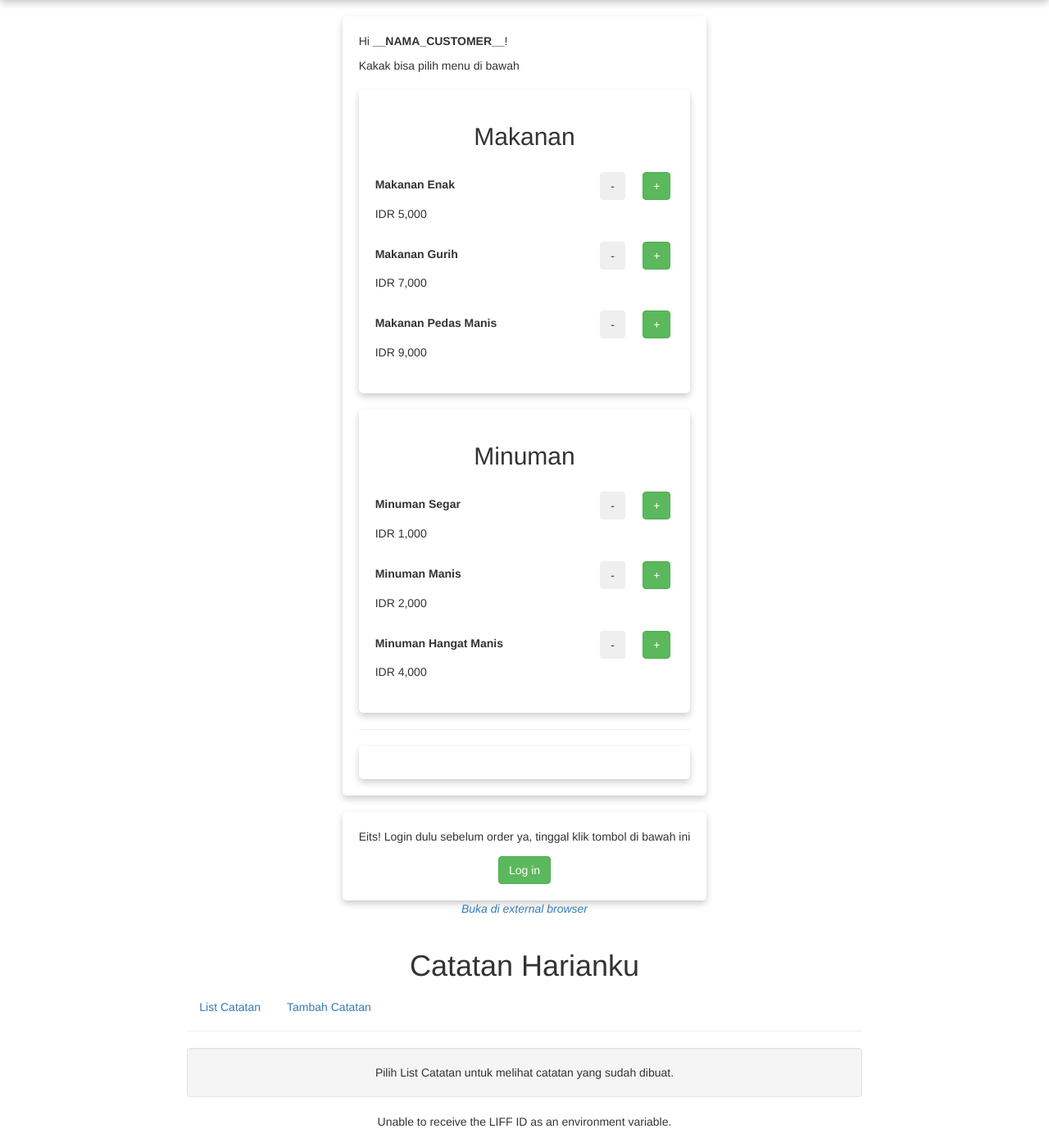
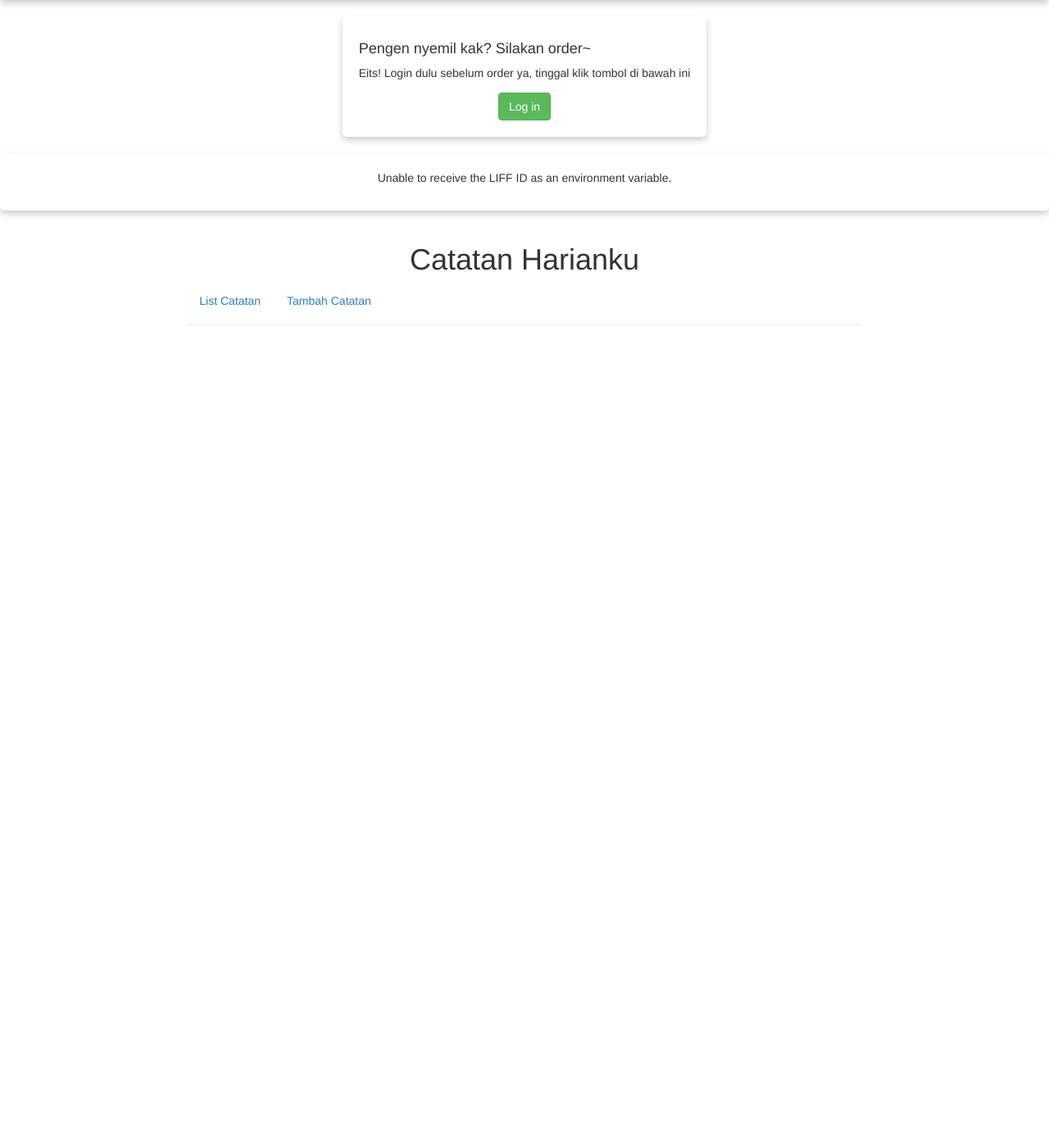
Before and after one commit to eliteraihan/liff-food-ordering, a PHP site: page / in a window 1280 px wide. Shown: the part 160-1549 px from the top of the page at 82% size. After the commit the page ends 557 px from the top, so only its background shows below. Run offline with PHP 8.4, Linux system fonts and the light colour scheme; some libraries are stand-ins or nearby versions.

Commit message:
add liff app

```diff
--- a/public/index.html
+++ b/public/index.html
@@ -25,7 +25,7 @@
             <div id="content" class="center-block">
                 <!-- class="hidden" -->
                 <div id="loggedin" class="card">
-                    <p>Hi <span class="bold">__NAMA_CUSTOMER__</span>!</p>
+                    <p>Hi <span id="user-nama" class="bold">__NAMA_CUSTOMER__</span>!</p>
                     <p>Kakak bisa pilih menu di bawah</p>
 
                     <div id="menu-makanan" class="card">
@@ -39,20 +39,67 @@
 
                     <div id="ringkasan" class="card">
                     </div>
+
+                    <div id="loggedin-statusMessage" class="card">
+                        <center>
+                            <div id="inApp">
+                                <a id="liff-external" href="#">Buka di external browser</a>
+                            </div>
+                            <div id="notInApp">
+                                <a id="liff-logout" href="#">Log out</a>
+                            </div>
+                        </center>
+                    </div>
                 </div>
 
-                <div id="not_loggedin" class="card">
-                    <p>Eits! Login dulu sebelum order ya,
-                        tinggal klik tombol di bawah ini</p>
+                <div id="not-loggedin" class="card">
+                    <h4>Pengen nyemil kak? Silakan order~</h4>
+                    <p>Eits! Login dulu sebelum order ya, tinggal klik tombol di bawah ini</p>
                     <center>
-                        <button type="button" class="btn btn-success">Log in</button>
+                        <button id="liff-login" type="button" class="btn btn-success">Log in</button>
                     </center>
                 </div>
             </div>
     </main>
 
     <footer>
-        <em><a href="#">Buka di external browser</a></em>
+        <div id="liffErrors" class="card center-block">
+            <!-- LIFF ID ERROR -->
+            <div id="liffIdErrorMessage" class="hidden">
+                <p>You have not assigned any value for LIFF ID.</p>
+                <p>If you are running the app using Node.js, please set the LIFF ID as an environment variable in
+                    your
+                    Heroku account follwing the below steps: </p>
+                <code id="code-block">
+            <ol>
+                <li>Go to `Dashboard` in your Heroku account.</li>
+                <li>Click on the app you just created.</li>
+                <li>Click on `Settings` and toggle `Reveal Config Vars`.</li>
+                <li>Set `MY_LIFF_ID` as the key and the LIFF ID as the value.</li>
+                <li>Your app should be up and running. Enter the URL of your app in a web browser.</li>
+            </ol>
+        </code>
+                <p>If you are using any other platform, please add your LIFF ID in the <code>index.html</code> file.
+                </p>
+                <p>For more information about how to add your LIFF ID, see <a
+                        href="https://developers.line.biz/en/reference/liff/#initialize-liff-app">Initializing the
+                        LIFF
+                        app</a>.</p>
+            </div>
+
+            <!-- LIFF INIT ERROR -->
+            <div id="liffInitErrorMessage" class="hidden">
+                <p>Something went wrong with LIFF initialization.</p>
+                <p>LIFF initialization can fail if a user clicks "Cancel" on the "Grant permission" screen, or if an
+                    error
+                    occurs in the process of <code>liff.init()</code>.
+            </div>
+
+            <!-- NODE.JS LIFF ID ERROR -->
+            <div id="nodeLiffIdErrorMessage" class="hidden">
+                <p>Unable to receive the LIFF ID as an environment variable.</p>
+            </div>
+        </div>
     </footer>
 
     <div class="col-xs-12 col-md-8 col-md-offset-2" ng-controller="listContactCtrl">
@@ -66,81 +113,6 @@
                 <li><a id="nav-tambah-catatan" href="javascript:void(0);" onclick="gantiMenu('tambah-catatan');">Tambah
                         Catatan</a></li>
             </ul>
-        </div>
-
-        <div id="tambah-catatan" class="well" style="display:none;">
-            <form id="form-data">
-                <div id="nama-group" class="form-group">
-                    <label>Nama:</label>
-                    <input type="text" class="form-control" id="nama" name="nama">
-                </div>
-                <div id="tanggal-group" class="form-group">
-                    <label>Tanggal:</label>
-                    <input type="text" class="form-control" id="tanggal" name="tanggal">
-                </div>
-                <div id="agenda-group" class="form-group">
-                    <label>Agenda:</label>
-                    <textarea class="form-control" id="agenda" name="agenda"></textarea><br />
-                </div>
-                <input type="button" value="Simpan" onclick="simpanData();" class="btn btn-success btn-small" />
-                <input type="reset" value="Reset" onclick="" class="btn btn-warning btn-small" />
-            </form>
-        </div>
-
-        <div id="edit-data" class="well" style="display:none;">
-            <form id="eform-data">
-
-                <div id="nama-group" class="form-group" style="display:none;">
-                    <label>id data:</label>
-                    <input type="text" class="form-control" id="eid_data" name="nama">
-                </div>
-
-                <div id="nama-group" class="form-group">
-                    <label>Nama:</label>
-                    <input type="text" class="form-control" id="enama" name="nama">
-                </div>
-                <div id="tanggal-group" class="form-group">
-                    <label>Tanggal:</label>
-                    <input type="text" class="form-control" id="etanggal" name="tanggal">
-                </div>
-                <div id="agenda-group" class="form-group">
-                    <label>Agenda:</label>
-                    <textarea class="form-control" id="eagenda" name="agenda"></textarea><br />
-                </div>
-                <input type="button" value="Simpan" onclick="simpanEditData();" class="btn btn-success btn-small" />
-                <input type="reset" value="Reset" onclick="" class="btn btn-warning btn-small" />
-                <input type="button" value="Cancel" onclick="gantiMenu('list-catatan');"
-                    class="btn btn-warning btn-small" />
-            </form>
-        </div>
-
-        <div id="lihat-data" class="well" style="display:none;">
-            <form id="eform-data">
-
-                <div id="nama-group" class="form-group" style="display:none;">
-                    <label for="disabled">id data:</label>
-                    <input type="text" class="form-control" id="lid_data" name="nama" disabled>
-                </div>
-
-                <div id="nama-group" class="form-group">
-                    <label for="disabled">Nama:</label>
-                    <input type="text" class="form-control" id="lnama" name="nama" disabled>
-                </div>
-                <div id="tanggal-group" class="form-group">
-                    <label for="disabled">Tanggal:</label>
-                    <input type="text" class="form-control" id="ltanggal" name="tanggal" disabled>
-                </div>
-                <div id="agenda-group" class="form-group">
-                    <label for="disabled">Agenda:</label>
-                    <textarea class="form-control" id="lagenda" name="agenda" disabled></textarea>
-                </div>
-                <input type="button" value="Kembali" onclick="gantiMenu('list-catatan');"
-                    class="btn btn-warning btn-small" />
-            </form>
-        </div>
-
-        <div id="list-catatan" class="well">
-            Pilih List Catatan untuk melihat catatan yang sudah dibuat.
         </div>
 
         <!--Konten LIFF v2-->
@@ -186,53 +158,20 @@
         </div>
         <!--END OF Konten LIFF v2-->
 
-        <!--LIFF error handler-->
-        <!-- LIFF ID ERROR -->
-        <div id="liffIdErrorMessage" class="hidden">
-            <p>You have not assigned any value for LIFF ID.</p>
-            <p>If you are running the app using Node.js, please set the LIFF ID as an environment variable in your
-                Heroku account follwing the below steps: </p>
-            <code id="code-block">
-                <ol>
-                    <li>Go to `Dashboard` in your Heroku account.</li>
-                    <li>Click on the app you just created.</li>
-                    <li>Click on `Settings` and toggle `Reveal Config Vars`.</li>
-                    <li>Set `MY_LIFF_ID` as the key and the LIFF ID as the value.</li>
-                    <li>Your app should be up and running. Enter the URL of your app in a web browser.</li>
-                </ol>
-            </code>
-            <p>If you are using any other platform, please add your LIFF ID in the <code>index.html</code> file.</p>
-            <p>For more information about how to add your LIFF ID, see <a
-                    href="https://developers.line.biz/en/reference/liff/#initialize-liff-app">Initializing the LIFF
-                    app</a>.</p>
-        </div>
-
-        <!-- LIFF INIT ERROR -->
-        <div id="liffInitErrorMessage" class="hidden">
-            <p>Something went wrong with LIFF initialization.</p>
-            <p>LIFF initialization can fail if a user clicks "Cancel" on the "Grant permission" screen, or if an error
-                occurs in the process of <code>liff.init()</code>.
-        </div>
-
-        <!-- NODE.JS LIFF ID ERROR -->
-        <div id="nodeLiffIdErrorMessage" class="hidden">
-            <p>Unable to receive the LIFF ID as an environment variable.</p>
-        </div>
-        <!--END OF LIFF error handler-->
-
-    </div>
     </div>
 </body>
 
 <script src="nyemil-config.js"></script>
 <!-- <script src="catatan-config.js"></script> -->
 <script src="https://static.line-scdn.net/liff/edge/2/sdk.js"></script>
-<script src="liff-starter.js"></script>
+<!-- <script src="liff-starter.js"></script> -->
+<script src="nyemil-liff-starter.js"></script>
 
 <script>
     try {
-        loadMenu("makanan", makanan_id_qty, nama_makanan, harga_makanan);
-        loadMenu("minuman", minuman_id_qty, nama_minuman, harga_minuman);
+        initHideAll();
+        // loadMenu("makanan", makanan_id_qty, nama_makanan, harga_makanan);
+        // loadMenu("minuman", minuman_id_qty, nama_minuman, harga_minuman);
         // alert(Object.size(makanan_id_index));
     } catch (error) {
         alert(error);
--- a/public/nyemil-config.js
+++ b/public/nyemil-config.js
@@ -7,6 +7,10 @@ const harga_minuman = [1000, 2000, 4000];
 // ... end of editable menu list.
 
 var global_i = 0;
+
+var data_ringkasan = ``;
+var nama_qty_consumable = "";
+var total_harga = 0;
 
 /**
  * https://stackoverflow.com/questions/5223/length-of-a-javascript-object
@@ -76,11 +80,11 @@ var minuman_id_qty = createKeyValuePairFromArray("bv_", Array(harga_minuman.leng
 function loadMenu(consumable, id_qty, nama_consumable, harga_consumable) {
     let index = 0;
     let menu_string = "menu-" + consumable;
-    var list_menu = document.getElementById(menu_string).innerHTML;
+    var list_menu = $(`#${menu_string}`).html();
     list_menu += `<table>`;
 
     for (id in id_qty) {
-        let onclick_string = `'` + id + `',` + ` jenisConsumable('` + consumable + `')`;
+        let onclick_string = `'${id}', jenisConsumable('${consumable}')`;
         // alert("[" + id + "]");
         // nama
         list_menu += `<tr>`;
@@ -181,10 +185,6 @@ function isNonZero(kv) {
 }
 
 function cekCetakRingkasan(id) {
-    let data_ringkasan = ``;
-    let nama_qty_consumable = "";
-    let total_harga = 0;
-
     if (isNonZero(makanan_id_qty) || isNonZero(minuman_id_qty)) {
         $(`#ringkasan`).show("fast");
         data_ringkasan += `<h4>Ringkasan</h4>`;
@@ -192,26 +192,24 @@ function cekCetakRingkasan(id) {
         for (id in makanan_id_index) {
             if (makanan_id_qty[id] > 0) {
                 nama_qty_consumable += `${makanan_id_qty[id]} * `;
-                nama_qty_consumable += `${makanan_id_nama[id]} <br>`;
+                nama_qty_consumable += `${makanan_id_nama[id]}<br>`;
                 total_harga += (makanan_id_qty[id] * makanan_id_harga[id]);
-            }
-            else {
-
             }
         }
         for (id in minuman_id_index) {
             if (minuman_id_qty[id] > 0) {
                 nama_qty_consumable += `${minuman_id_qty[id]} * `;
-                nama_qty_consumable += `${minuman_id_nama[id]} <br>`;
+                nama_qty_consumable += `${minuman_id_nama[id]}<br>`;
                 total_harga += (minuman_id_qty[id] * minuman_id_harga[id]);
             }
         }
         list_pesanan = nama_qty_consumable + `IDR ${total_harga.toLocaleString()}`;
         // alert(list_pesanan);
 
-        data_ringkasan += `${list_pesanan} <br>`;
+        data_ringkasan += `${list_pesanan}<br>`;
         data_ringkasan += `<center>`;
-        data_ringkasan += `<button id="confirm" type="button" class="btn btn-success" onclick="konfirmasiPesanan(${total_harga});">Konfirmasi Pesanan</button>`;
+        // data_ringkasan += `<button id="konfirmasi-pesanan" type="button" class="btn btn-success" onclick="konfirmasiPesanan(${total_harga});">Konfirmasi Pesanan</button>`;
+        data_ringkasan += `<button id="konfirmasi-pesanan" type="button" class="btn btn-success">Konfirmasi Pesanan</button>`;
         data_ringkasan += `</center>`;
     }
     else {
@@ -226,7 +224,6 @@ function cekCetakRingkasan(id) {
     }
 }
 
-function konfirmasiPesanan(price) {
-    alert(`Invoice order code [${(Date.now() % 2097152).toLocaleString()}]\n` + `Total [IDR ${price.toLocaleString()}]`);
-    // tbd
-}
+// function konfirmasiPesanan() {
+//     alert(`Invoice order code [${(Date.now() % 2097152).toLocaleString()}]\n` + `Total [IDR ${total_harga.toLocaleString()}]`);
+// }
--- /dev/null
+++ b/public/nyemil-liff-starter.js
@@ -0,0 +1,138 @@
+window.onload = function () {
+    const useNodeJS = true;   // Apabila Anda menggunakan node.js Anda dapat mengubah nilai dari useNodeJS menjadi true tanpa mengisi defaultLiffID.
+    const defaultLiffId = "";   // Namun apabila tidak menggunakan node.js dan deploy aplikasi ke service seperti Heroku maka Anda dapat mengisinya dengan false dan wajib mengisi defaultLiffID.
+    // Anda dapat mengisi defaultLIffId dengan LIFF ID yang terletak pada LIFF URL di channel LIFF LINE Developers yang sudah Anda buat.
+
+    // DO NOT CHANGE THIS
+    let myLiffId = "";
+
+    // if node is used, fetch the environment variable and pass it to the LIFF method
+    // otherwise, pass defaultLiffId
+    if (useNodeJS) {
+        fetch('/send-id')
+            .then(function (reqResponse) {
+                return reqResponse.json();
+            })
+            .then(function (jsonResponse) {
+                myLiffId = jsonResponse.id;
+                initializeLiffOrDie(myLiffId);
+            })
+            .catch(function (error) {
+                document.getElementById("liffAppContent").classList.add('hidden');
+                document.getElementById("nodeLiffIdErrorMessage").classList.remove('hidden');
+            });
+    } else {
+        myLiffId = defaultLiffId;
+        initializeLiffOrDie(myLiffId);
+    }
+};
+
+/**
+* Apabila myLiffId bernilai null maka LIFF tidak akan di inisialisasi.
+* @param {string} myLiffId The LIFF ID of the selected element
+*/
+function initializeLiffOrDie(myLiffId) {
+    if (!myLiffId) {
+        document.getElementById("liffAppContent").classList.add('hidden');
+        document.getElementById("liffIdErrorMessage").classList.remove('hidden');
+    } else {
+        initializeLiff(myLiffId);
+    }
+}
+
+/**
+* LIFF ID yang berhasil diinisialisasi dan sesuai dengan yang
+* ada pada LINE Developers, maka Anda bisa menggunakan LIFF API.
+* Otherwise catch the error, inisialisasi LIFF gagal.
+* @param {string} myLiffId The LIFF ID of the selected element
+*/
+function initializeLiff(myLiffId) {
+    liff
+        .init({
+            liffId: myLiffId
+        })
+        .then(() => {
+            // start to use LIFF's api
+            initializeApp();
+        })
+        .catch((err) => {
+            document.getElementById("liffInitErrorMessage").classList.remove('hidden');
+        });
+}
+
+/**
+ * Initialize the app by calling functions handling individual app components
+ */
+function initializeApp() {
+    // pangil fungsi di sini
+
+    // check if the user is logged in OR logged out,
+    // and disable inappropriate button.
+    if (liff.isLoggedIn()) {
+        $(`#liff-login`).hide();
+    } else {
+        $(`#liff-logout`).hide();
+    }
+}
+
+function initHideAll() {
+    $('#loggedin').hide();
+    $('#menu-makanan').hide();
+    $('#menu-minuman').hide();
+    $('#ringkasan').hide();
+    $('#loggedin-statusMessage').hide();
+    $('#inApp').hide();
+    $('#notInApp').hide();
+}
+
+function registerEventListeners() {
+    document.getElementById('liff-login').addEventListener('click', function () {
+        if (!liff.isLoggedIn()) {
+            liff.login();
+        }
+    });
+    document.getElementById('liff-logout').addEventListener('click', function () {
+        if (liff.isLoggedIn()) {
+            liff.logout();
+            window.location.reload();
+        }
+    });
+    document.getElementById('liff-external').addEventListener('click', function () {
+        liff.openWindow({
+            url: 'https://eliteraihan-liff-food-ordering.herokuapp.com/',
+            external: true  // false: inside LINE app
+        });
+    });
+
+    document.getElementById('konfirmasi-pesanan').addEventListener('click', function () {
+        if (!liff.isInClient()) {
+            konfirmasiPesanan();
+        } else {
+            let message = `Hai Customer,
+
+            Terima kasih telah memesan makanan,
+            berikut adalah review pesanannya :
+
+            __PESANAN__
+
+            Pesanan kakak akan segera diproses dan
+            akan diberitahu jika sudah bisa diambil.
+
+            Mohon ditunggu ya!`;
+
+            liff.sendMessages([{
+                'type': 'text',
+                'text': "Anda telah menggunakan fitur Send Message!"
+            }]).then(function () {
+                window.alert('Ini adalah pesan dari fitur Send Message');
+            }).catch(function (error) {
+                window.alert('Error sending message: ' + error);
+            });
+        }
+    });
+}
+
+function konfirmasiPesanan() {
+    alert(`Invoice order code [${(Date.now() % 2097152).toLocaleString()}]\n` + `Total [IDR ${total_harga.toLocaleString()}]`);
+    // tbd
+}
--- a/public/style.css
+++ b/public/style.css
@@ -124,3 +124,8 @@ button#confirm {
 span.qty {
     padding: 0px 8px;
 }
+
+#loggedinStatusMessage a {
+    font-style: italic;
+    color: grey;
+}
```
